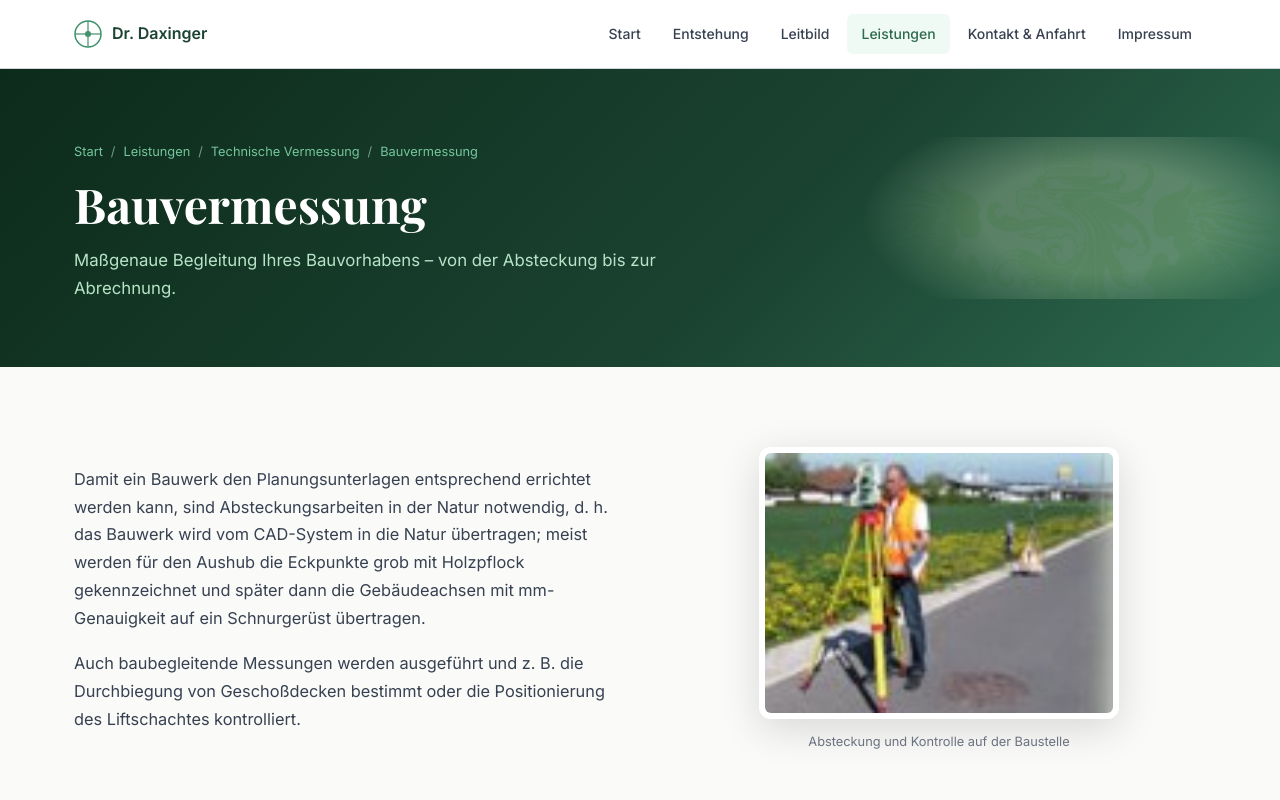
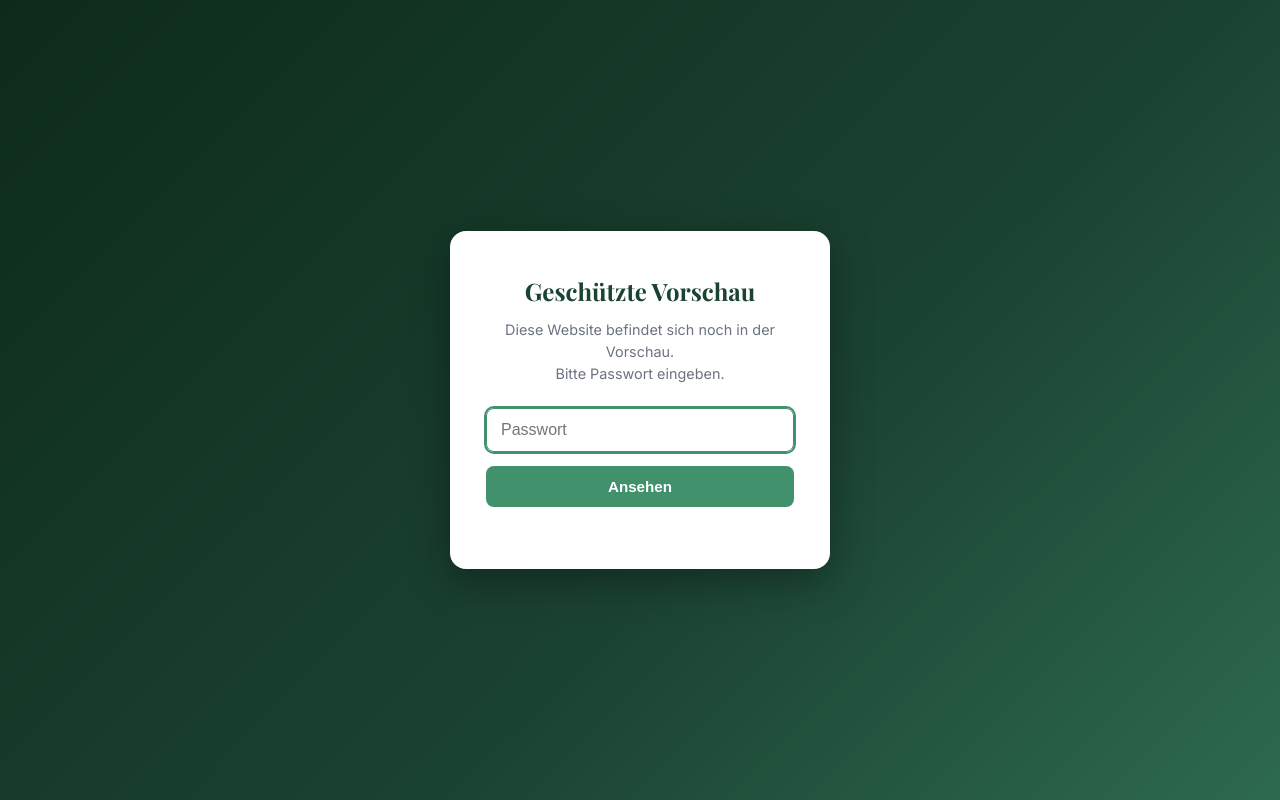
Before and after one commit to SkidBaul/SkidBaul.github.io, a plain HTML site: page bauvermessung.html in a window 1280 px wide. Shown: the top 800 px of the page. Drawn offline with nearby package versions, Linux system fonts and the light colour scheme.

Commit message:
Vorschau-Passwortschutz (gate.js) auf allen Seiten
Co-Authored-By: Claude Opus 4.8 <noreply@anthropic.com>

```diff
--- a/bauvermessung.html
+++ b/bauvermessung.html
@@ -9,6 +9,7 @@
   <link rel="preconnect" href="https://fonts.gstatic.com" crossorigin />
   <link href="https://fonts.googleapis.com/css2?family=Inter:wght@300;400;500;600;700&family=Playfair+Display:wght@600;700&display=swap" rel="stylesheet" />
   <link rel="stylesheet" href="style.css" />
+  <script src="gate.js"></script>
 </head>
 <body>
 
--- /dev/null
+++ b/gate.js
@@ -0,0 +1,76 @@
+/* =========================================================
+   Einfache Vorschau-Sperre (Kunden-Preview)
+   ---------------------------------------------------------
+   HINWEIS: Das ist KEIN echter Schutz. Das Passwort steht im
+   Quelltext und kann von Technikkundigen umgangen werden.
+   Es hält nur zufällige Besucher fern, solange die Seite
+   noch nicht offiziell veröffentlicht ist.
+
+   >>> PASSWORT HIER ÄNDERN: <<<
+========================================================= */
+(function () {
+  var PASSWORD = "daxinger2026";          // <-- gewünschtes Passwort
+  var KEY = "dax_preview_auth";
+
+  // Bereits freigeschaltet? Dann nichts tun.
+  try { if (localStorage.getItem(KEY) === "1") return; } catch (e) {}
+
+  // Inhalt sofort verbergen, bis das Passwort stimmt
+  var style = document.createElement("style");
+  style.textContent =
+    "body>*:not(#gate){visibility:hidden!important}" +
+    "#gate{position:fixed;inset:0;z-index:99999;display:flex;align-items:center;justify-content:center;" +
+    "background:linear-gradient(135deg,#0d2b1a,#1B4332 60%,#2d6a4f);" +
+    "font-family:'Inter',system-ui,sans-serif;padding:24px}" +
+    "#gate .box{background:#fff;border-radius:16px;padding:40px 36px;max-width:380px;width:100%;" +
+    "text-align:center;box-shadow:0 12px 40px rgba(0,0,0,.35)}" +
+    "#gate h2{font-family:'Playfair Display',Georgia,serif;color:#1B4332;font-size:1.5rem;margin:0 0 8px}" +
+    "#gate p{color:#6b7280;font-size:.9rem;margin:0 0 24px;line-height:1.5}" +
+    "#gate input{width:100%;padding:12px 14px;border:1px solid #d1d5db;border-radius:8px;" +
+    "font-size:1rem;margin-bottom:14px;box-sizing:border-box}" +
+    "#gate input:focus{outline:2px solid #40916c;border-color:#40916c}" +
+    "#gate button{width:100%;padding:12px;background:#40916c;color:#fff;border:none;border-radius:8px;" +
+    "font-size:.95rem;font-weight:600;cursor:pointer;transition:background .2s}" +
+    "#gate button:hover{background:#2d6a4f}" +
+    "#gate .err{color:#c0392b;font-size:.85rem;min-height:1.2em;margin-top:6px}";
+  document.head.appendChild(style);
+
+  function build() {
+    var g = document.createElement("div");
+    g.id = "gate";
+    g.innerHTML =
+      '<div class="box">' +
+        '<h2>Geschützte Vorschau</h2>' +
+        '<p>Diese Website befindet sich noch in der Vorschau.<br>Bitte Passwort eingeben.</p>' +
+        '<form id="gateForm">' +
+          '<input type="password" id="gatePw" placeholder="Passwort" autocomplete="current-password" />' +
+          '<button type="submit">Ansehen</button>' +
+          '<div class="err" id="gateErr"></div>' +
+        '</form>' +
+      '</div>';
+    document.body.appendChild(g);
+
+    var pw  = g.querySelector("#gatePw");
+    var err = g.querySelector("#gateErr");
+    pw.focus();
+
+    g.querySelector("#gateForm").addEventListener("submit", function (e) {
+      e.preventDefault();
+      if (pw.value === PASSWORD) {
+        try { localStorage.setItem(KEY, "1"); } catch (e) {}
+        style.remove();
+        g.remove();
+      } else {
+        err.textContent = "Falsches Passwort.";
+        pw.value = "";
+        pw.focus();
+      }
+    });
+  }
+
+  if (document.readyState === "loading") {
+    document.addEventListener("DOMContentLoaded", build);
+  } else {
+    build();
+  }
+})();
```
Also changed, not shown: consulting.html (+1 -0 lines), entstehung.html (+1 -0 lines), hydrografie.html (+1 -0 lines), impressum.html (+1 -0 lines), index.html (+1 -0 lines), kataster.html (+1 -0 lines), kontakt.html (+1 -0 lines), lagehoehen.html (+1 -0 lines), leistungen.html (+1 -0 lines), leitbild.html (+1 -0 lines), scan.html (+1 -0 lines), technisch.html (+1 -0 lines), ueberwachung.html (+1 -0 lines), vertretung.html (+1 -0 lines).
